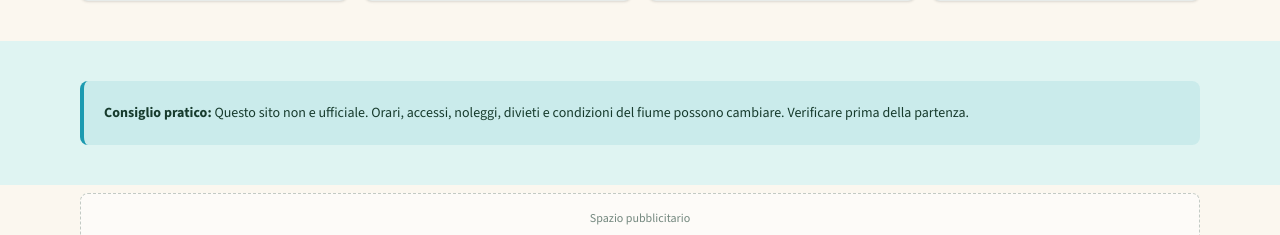
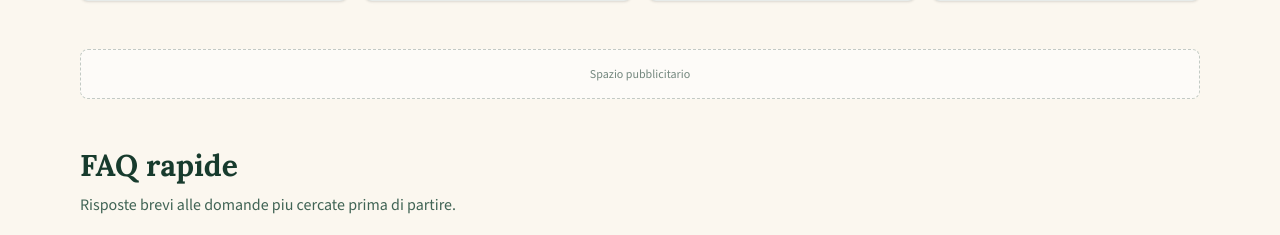
Before and after one commit to MEKAI-LAB/gole-del-calore, a Next.js app: page / in a window 1280 px wide. Shown: the part 811-1046 px from the top of the page. Built offline with nearby package versions, Linux system fonts and the light colour scheme; no server answers.

Commit message:
Remove homepage notice

```diff
--- a/src/app/page.tsx
+++ b/src/app/page.tsx
@@ -2,7 +2,7 @@ import Image from "next/image";
 import Link from "next/link";
 import { AdSlot } from "@/components/AdSlot";
 import { FAQSchema } from "@/components/FAQSchema";
-import { AdviceBox, Card, FAQList, Section } from "@/components/UI";
+import { Card, FAQList, Section } from "@/components/UI";
 import { faqs, guides, quickCards, siteConfig } from "@/data/site";
 
 export default function Home() {
@@ -54,16 +54,6 @@ export default function Home() {
         </div>
       </Section>
 
-      <section className="bg-river">
-        <div className="mx-auto max-w-6xl px-4 py-10">
-          <AdviceBox>
-            Questo sito non e ufficiale. Orari, accessi, noleggi, divieti e
-            condizioni del fiume possono cambiare. Verificare prima della
-            partenza.
-          </AdviceBox>
-        </div>
-      </section>
-
       <div className="mx-auto max-w-6xl px-4 py-2">
         <AdSlot slot="home-after-intro" format="horizontal" />
       </div>
```
